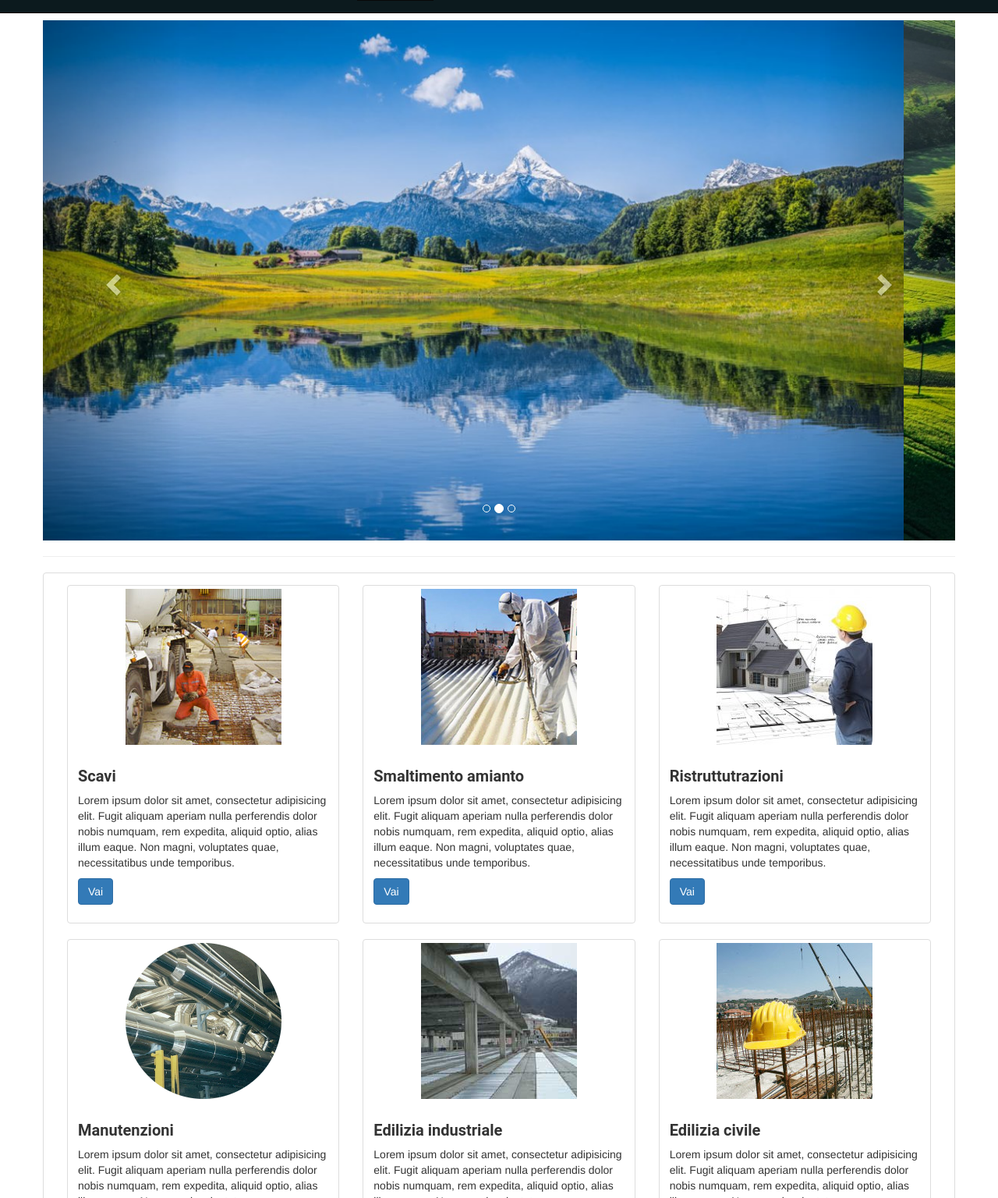
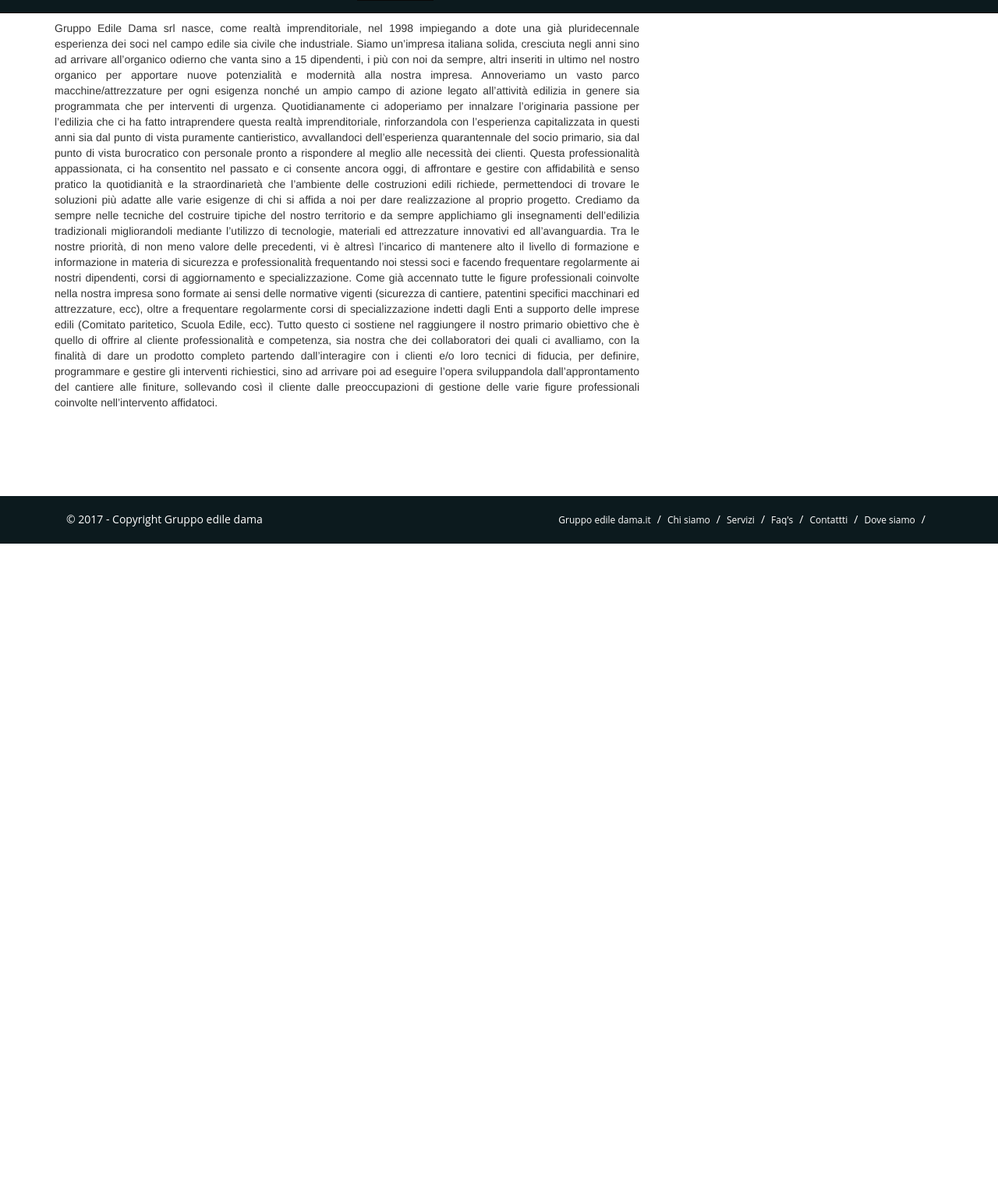
Before and after one commit to DarioMastro95/GruppoDamaWebSite, a plain HTML site: page chi_siamo.html in a window 1280 px wide. Shown: the part 64-1600 px from the top of the page at 78% size. After the commit the page ends 800 px from the top, so only its background shows below. Drawn offline with Linux system fonts and the light colour scheme.

Commit message:
chi siamo,home,javascript

```diff
--- a/chi_siamo.html
+++ b/chi_siamo.html
@@ -68,110 +68,22 @@
 
     <!-- Page Content -->
     <div class="container">
-        <br>
-        <!-- Heading Row -->
         <div class="row">
-            <div id="myCarousel" class="carousel slide" data-ride="carousel">
-        <!-- Indicators -->
-                <ol class="carousel-indicators">
-                    <li data-target="#myCarousel" data-slide-to="0" class="active"></li>
-                    <li data-target="#myCarousel" data-slide-to="1"></li>
-                    <li data-target="#myCarousel" data-slide-to="2"></li>
-                </ol>
-        <!-- Wrapper for slides -->
-                <div class="carousel-inner">
-                <div class="item active">
-                    <img src="img/paesaggio.jpg" alt="Los Angeles">
-                </div>
-
-                <div class="item">
-                    <img src="img/paesaggio-montagna.jpg" alt="Chicago">
-                </div>
-
-                <div class="item">
-                    <img src="img/paesaggio-toscana.jpg" alt="New York">
-                </div>
-                </div>
-        <!-- Left and right controls -->
-                <a class="left carousel-control" href="#myCarousel" data-slide="prev">
-                    <span class="glyphicon glyphicon-chevron-left"></span>
-                    <span class="sr-only">Previous</span>
-                </a>
-                <a class="right carousel-control" href="#myCarousel" data-slide="next">
-                    <span class="glyphicon glyphicon-chevron-right"></span>
-                    <span class="sr-only">Next</span>
-                </a>
-            </div>
-        </div>
-
-        <div class="row">
-            <hr>
-            <div class="panel panel-default">
-                <div class="panel-body">
-                    <div class="col-sm-6 col-md-4">
-                        <div class="thumbnail">
-                            <img src="img/scavi.jpg" alt="...">
-                            <div class="caption">
-                                <h3>Scavi</h3>
-                                <p>Lorem ipsum dolor sit amet, consectetur adipisicing elit. Fugit aliquam aperiam nulla perferendis dolor nobis numquam, rem expedita, aliquid optio, alias illum eaque. Non magni, voluptates quae, necessitatibus unde temporibus.</p>
-                                <p><a href="#" class="btn btn-primary" role="button">Vai</a></p>
-                            </div>
-                        </div>
-                    </div>
-                    <div class="col-sm-6 col-md-4">
-                        <div class="thumbnail">
-                            <img src="img/amianto.jpg" alt="...">
-                            <div class="caption">
-                                <h3>Smaltimento amianto</h3>
-                                <p>Lorem ipsum dolor sit amet, consectetur adipisicing elit. Fugit aliquam aperiam nulla perferendis dolor nobis numquam, rem expedita, aliquid optio, alias illum eaque. Non magni, voluptates quae, necessitatibus unde temporibus.</p>
-                                <p><a href="#" class="btn btn-primary" role="button">Vai</a></p>
-                            </div>
-                        </div>
-                    </div>
-                    <div class="col-sm-6 col-md-4">
-                        <div class="thumbnail">
-                            <img src="img/ristrutturazione.jpg" alt="...">
-                            <div class="caption">
-                                <h3>Ristruttutrazioni</h3>
-                                <p>Lorem ipsum dolor sit amet, consectetur adipisicing elit. Fugit aliquam aperiam nulla perferendis dolor nobis numquam, rem expedita, aliquid optio, alias illum eaque. Non magni, voluptates quae, necessitatibus unde temporibus.</p>
-                                <p><a href="#" class="btn btn-primary" role="button">Vai</a></p>
-                            </div>
-                        </div>
-                    </div>
-                    <div class="col-sm-6 col-md-4">
-                        <div class="thumbnail">
-                            <img src="img/manun.png" alt="...">
-                            <div class="caption">
-                                <h3>Manutenzioni</h3>
-                                <p>Lorem ipsum dolor sit amet, consectetur adipisicing elit. Fugit aliquam aperiam nulla perferendis dolor nobis numquam, rem expedita, aliquid optio, alias illum eaque. Non magni, voluptates quae, necessitatibus unde temporibus.</p>
-                                <p><a href="#" class="btn btn-primary" role="button">Vai</a></p>
-                            </div>
-                        </div>
-                    </div>
-                    <div class="col-sm-6 col-md-4">
-                        <div class="thumbnail">
-                            <img src="img/industriale.jpg" alt="...">
-                            <div class="caption">
-                                <h3>Edilizia industriale</h3>
-                                <p>Lorem ipsum dolor sit amet, consectetur adipisicing elit. Fugit aliquam aperiam nulla perferendis dolor nobis numquam, rem expedita, aliquid optio, alias illum eaque. Non magni, voluptates quae, necessitatibus unde temporibus.</p>
-                                <p><a href="#" class="btn btn-primary" role="button">Vai</a></p>
-                            </div>
-                        </div>
-                    </div>
-                    <div class="col-sm-6 col-md-4">
-                        <div class="thumbnail">
-                            <img src="img/edilizia.jpg" alt="...">
-                            <div class="caption">
-                                <h3>Edilizia civile</h3>
-                                <p>Lorem ipsum dolor sit amet, consectetur adipisicing elit. Fugit aliquam aperiam nulla perferendis dolor nobis numquam, rem expedita, aliquid optio, alias illum eaque. Non magni, voluptates quae, necessitatibus unde temporibus.</p>
-                                <p><a href="#" class="btn btn-primary" role="button">Vai</a></p>
-                            </div>
-                        </div>
-                    </div>
+            <div class="col-xs-10 col-sm-8 col-md-8">
+                <p class="spacetonav">
+                    Gruppo Edile Dama srl nasce, come realtà imprenditoriale, nel 1998 impiegando a dote una già pluridecennale esperienza dei soci nel campo edile sia civile che industriale.
+                    Siamo un’impresa italiana solida, cresciuta negli anni sino ad arrivare all’organico odierno che vanta sino a 15 dipendenti, i più con noi da sempre, altri inseriti in ultimo nel nostro organico per apportare nuove potenzialità e modernità alla nostra impresa.
+                    Annoveriamo un vasto parco macchine/attrezzature per ogni esigenza nonché un ampio campo di azione legato all’attività edilizia in genere sia programmata che per interventi di urgenza.
+                    Quotidianamente ci adoperiamo per innalzare l’originaria passione per l’edilizia che ci ha fatto intraprendere questa realtà imprenditoriale, rinforzandola con l’esperienza capitalizzata in questi anni sia dal punto di vista puramente cantieristico, avvallandoci dell’esperienza quarantennale del socio primario,  sia dal punto di vista burocratico con personale pronto a rispondere al meglio alle necessità dei clienti.
+                    Questa professionalità appassionata,  ci ha consentito nel passato e ci consente ancora oggi, di affrontare e gestire con  affidabilità e senso pratico la quotidianità e la straordinarietà che l’ambiente delle costruzioni edili richiede, permettendoci di trovare le soluzioni più adatte alle varie esigenze di chi si affida a noi per dare realizzazione al proprio progetto.
+                    Crediamo da sempre nelle tecniche del costruire tipiche del nostro territorio e da sempre applichiamo gli insegnamenti dell’edilizia tradizionali migliorandoli mediante l’utilizzo di tecnologie, materiali ed attrezzature innovativi ed all’avanguardia.
+                    Tra le nostre priorità, di non meno valore delle precedenti, vi è altresì l’incarico di mantenere alto il livello di formazione e informazione in materia di sicurezza e professionalità frequentando noi stessi soci e facendo frequentare regolarmente ai nostri dipendenti, corsi di aggiornamento e specializzazione.
+                    Come già accennato tutte le figure professionali coinvolte nella nostra impresa sono formate ai sensi delle normative vigenti (sicurezza di cantiere, patentini specifici macchinari ed attrezzature, ecc), oltre a frequentare regolarmente corsi di specializzazione indetti dagli Enti a supporto delle imprese edili (Comitato paritetico, Scuola Edile, ecc).
+                    Tutto questo ci sostiene nel raggiungere il nostro primario obiettivo che è quello di offrire al cliente professionalità e competenza, sia nostra che dei collaboratori dei quali ci avalliamo, con la finalità di dare un prodotto completo partendo dall’interagire con i clienti e/o loro tecnici di fiducia,  per definire,  programmare e gestire gli interventi richiestici, sino ad arrivare poi ad eseguire l’opera sviluppandola  dall’approntamento del cantiere alle finiture, sollevando così il cliente dalle preoccupazioni di gestione delle varie figure professionali coinvolte nell’intervento affidatoci.
+                </p>
             </div>
         </div>
     </div>
-</div>
 <!--footer start from here-->
 <footer>
     <div class="copyright">
--- a/css/small-business.css
+++ b/css/small-business.css
@@ -31,6 +31,13 @@ h4{
     font-family: 'Roboto', sans-serif;
     font-size: 15px;
     font-weight: 700;
+}
+
+.spacetonav{
+    padding-top: 20px;
+    padding-bottom: 100px;
+    text-align: justify;
+    text-justify: inter-word;
 }
 
 @media (min-width: 768px){
```
Also changed, not shown: contatti.html (+3 -18 lines), index.html (+11 -1 lines), js/damawebsite.js (added, +16 -0 lines).
